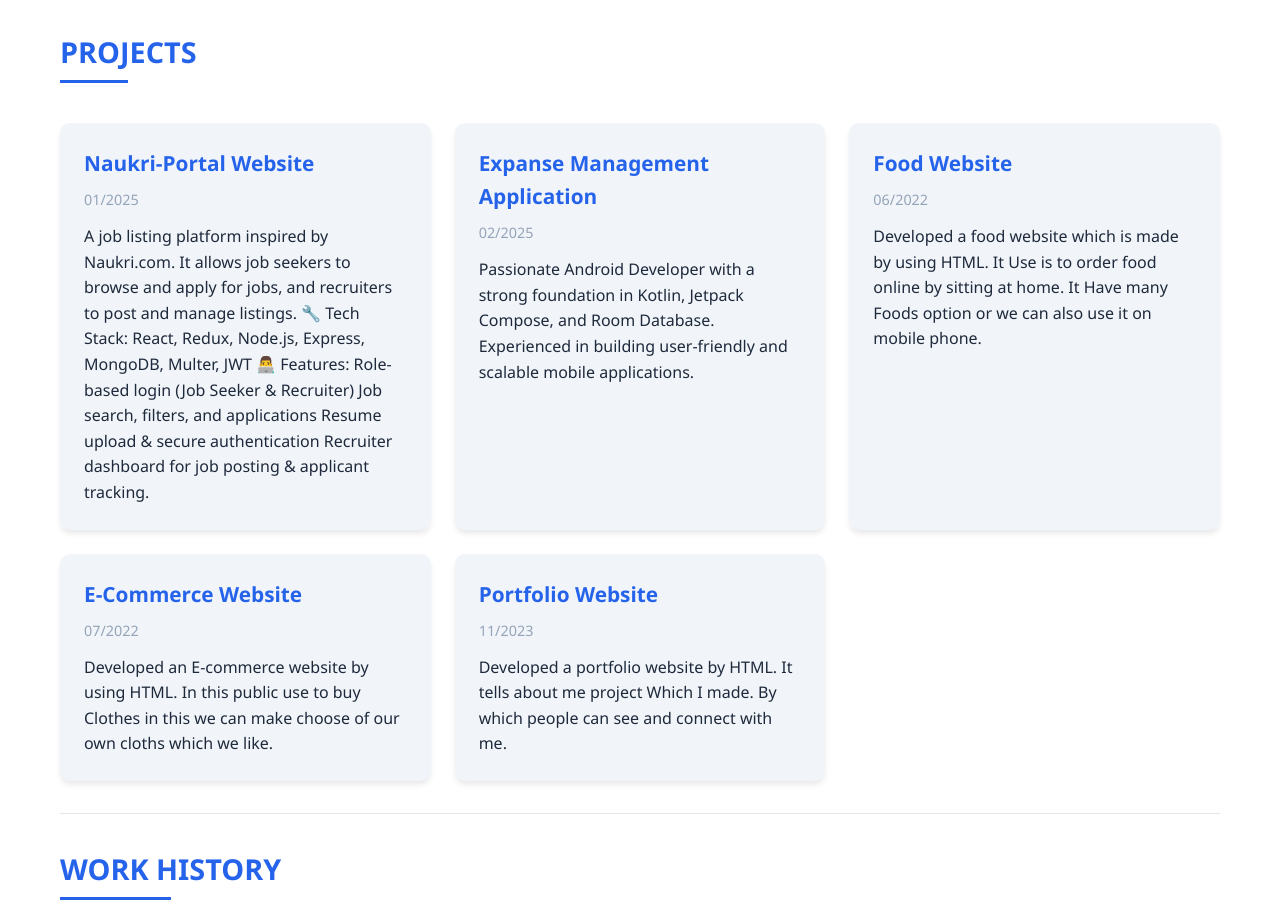
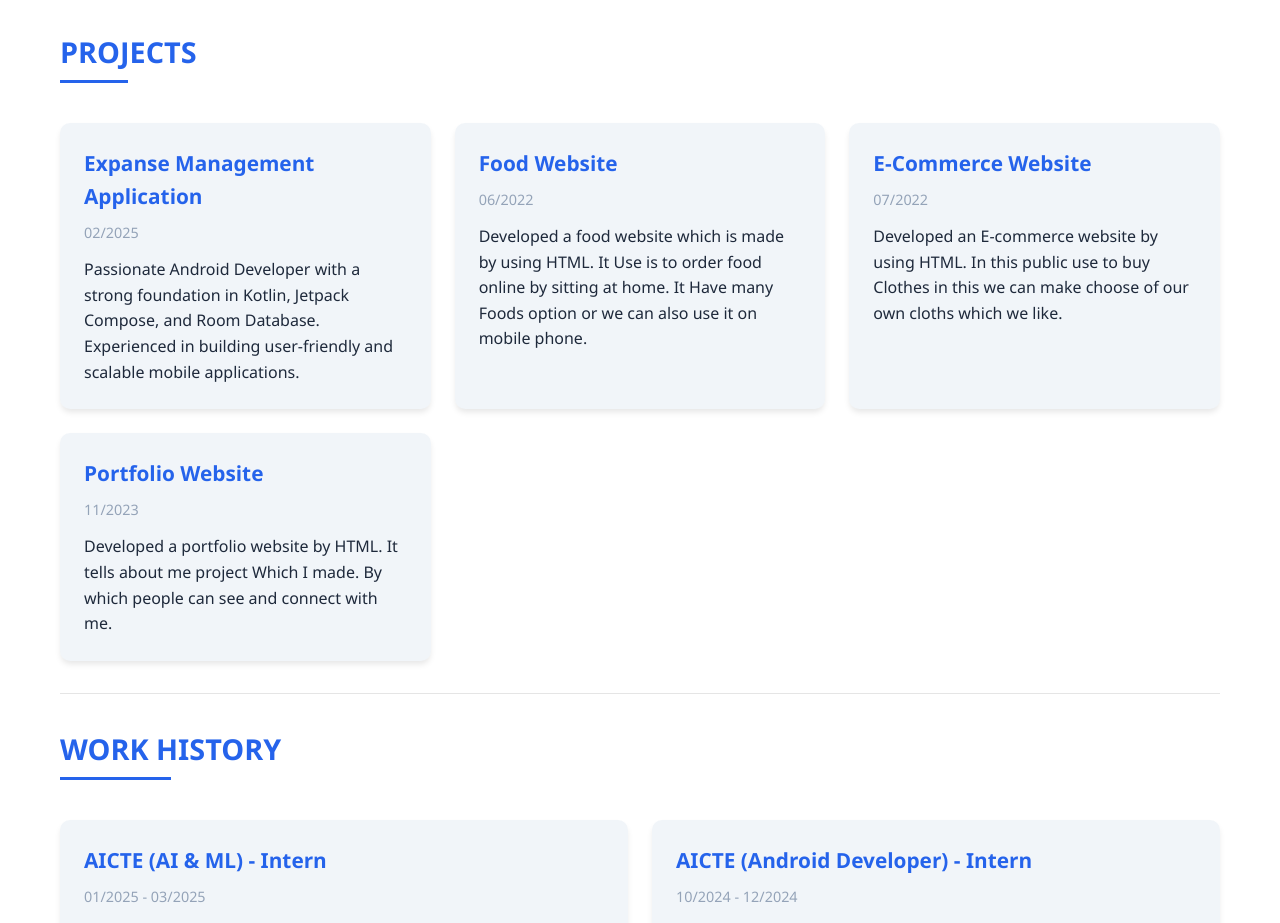
Before and after one commit to RISHUSINGH1010315/Rishu-Portfolio, a plain HTML site: page index.html in a window 1280 px wide. Shown: the part 1600-2523 px from the top of the page. Drawn offline with Linux system fonts and the light colour scheme.

Commit message:
Update index.html

```diff
--- a/index.html
+++ b/index.html
@@ -89,17 +89,6 @@
         <section id="projects">
             <h2>PROJECTS</h2>
             <div class="grid">
-                <div class="card">
-                    <h3>Naukri-Portal Website</h3>
-                    <span class="date">01/2025</span>
-                    <p>A job listing platform inspired by Naukri.com. It allows job seekers to browse and apply for jobs, and recruiters to post and manage listings.
-                    🔧 Tech Stack: React, Redux, Node.js, Express, MongoDB, Multer, JWT
-                    👨‍💻 Features:
-                    Role-based login (Job Seeker & Recruiter)
-                    Job search, filters, and applications
-                    Resume upload & secure authentication
-                    Recruiter dashboard for job posting & applicant tracking.</p>
-                </div>
                 <div class="card">
                     <h3>Expanse Management Application</h3>
                     <span class="date">02/2025</span>
```
